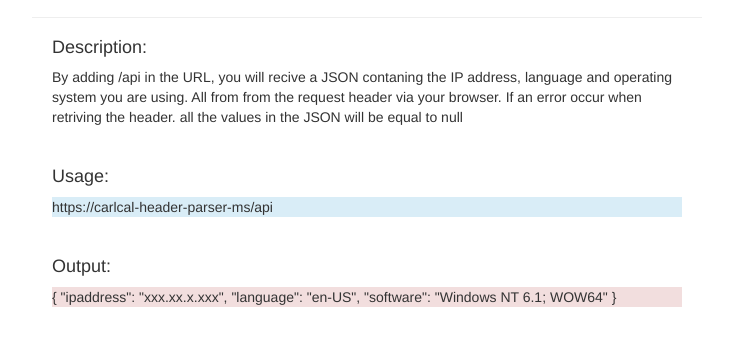
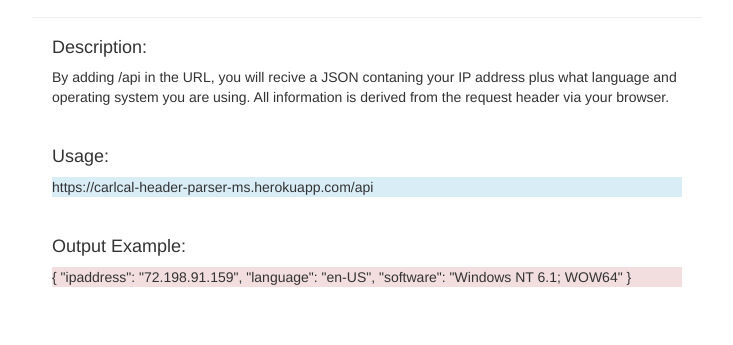
Before and after one commit to CarlCal/api-request-header-parser-microservice, a website: page public/index.html in a window 1280 px wide. Shown: the part 163-508 px from the top of the page, without its empty margins (273-1006 px from the left). Drawn offline with nearby package versions, Linux system fonts and the light colour scheme.

Commit message:
minor adjustments

```diff
--- a/public/index.html
+++ b/public/index.html
@@ -11,12 +11,12 @@
 			<hr>
 			<div id="content">
 				<h4>Description:</h4>
-				<p>By adding /api in the URL, you will recive a JSON contaning the IP address, language and operating system you are using. All from from the request header via your browser. If an error occur when retriving the header. all the values in the JSON will be equal to null</p><br>
+				<p>By adding /api in the URL, you will recive a JSON contaning your IP address plus what language and operating system you are using. All information is derived from the request header via your browser.</p><br>
 				<h4>Usage:</h4>
-				<p class="bg-info">https://carlcal-header-parser-ms/api</p>
+				<p class="bg-info">https://carlcal-header-parser-ms.herokuapp.com/api</p>
 				<br>
-				<h4>Output:</h4>
-				<p class="bg-danger">{ "ipaddress": "xxx.xx.x.xxx", "language": "en-US", "software": "Windows NT 6.1; WOW64" }</p>
+				<h4>Output Example:</h4>
+				<p class="bg-danger">{ "ipaddress": "72.198.91.159", "language": "en-US", "software": "Windows NT 6.1; WOW64" }</p>
 			</div>
 		</div>
 	</body>
```
